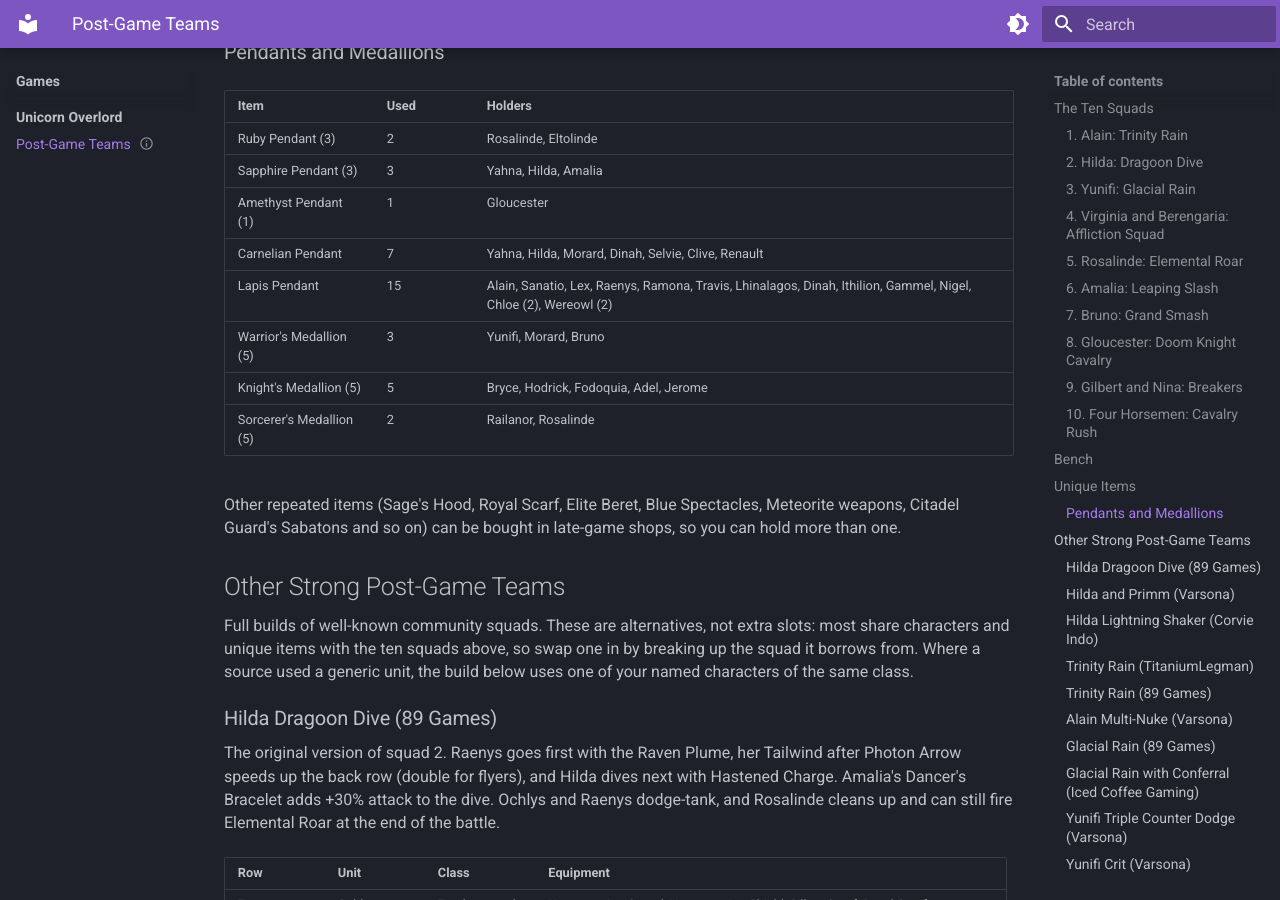
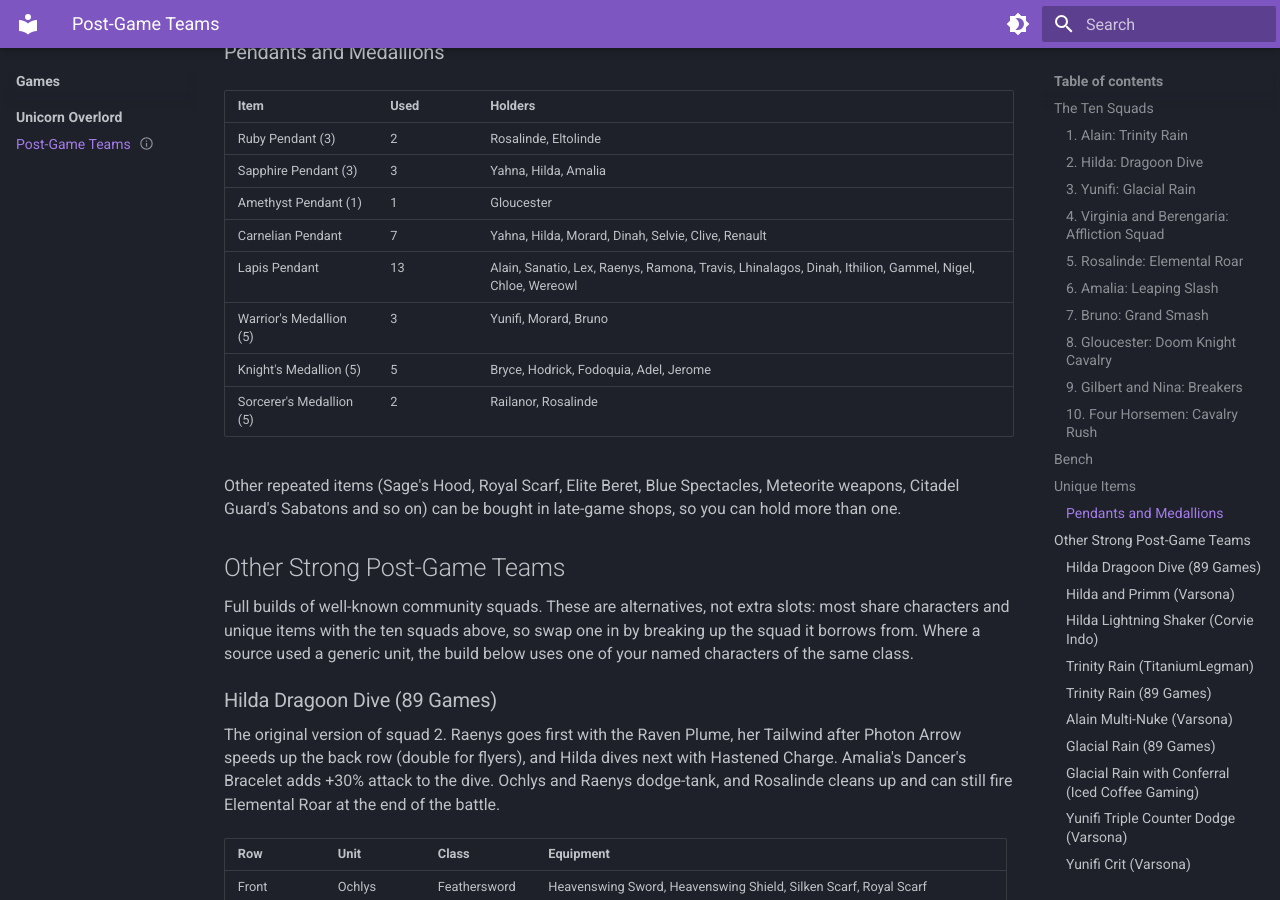
Before and after one commit to princeodd47/heygoodbuddy.com, an MkDocs documentation site: the page built from docs/games/unicorn-overlord/post-game-teams.md, in a window 1280 px wide and 900 px high, scrolled down 7379 px. Built offline with MkDocs 1.6.1 and Material for MkDocs 9.7.7, drawn with Linux system fonts in a browser that asks for light colours; some of the changed text lies outside the part shown.

Commit message:
Replace doubled Lapis Pendants on Chloe and the Wereowl in squad 6
Co-Authored-By: Claude Opus 5.5 <noreply@anthropic.com>

```diff
--- a/docs/games/unicorn-overlord/post-game-teams.md
+++ b/docs/games/unicorn-overlord/post-game-teams.md
@@ -541,7 +541,7 @@ Items you only have one of, and who holds them.
 | Sapphire Pendant (3) | 3 | Yahna, Hilda, Amalia |
 | Amethyst Pendant (1) | 1 | Gloucester |
 | Carnelian Pendant | 7 | Yahna, Hilda, Morard, Dinah, Selvie, Clive, Renault |
-| Lapis Pendant | 15 | Alain, Sanatio, Lex, Raenys, Ramona, Travis, Lhinalagos, Dinah, Ithilion, Gammel, Nigel, Chloe (2), Wereowl (2) |
+| Lapis Pendant | 13 | Alain, Sanatio, Lex, Raenys, Ramona, Travis, Lhinalagos, Dinah, Ithilion, Gammel, Nigel, Chloe, Wereowl |
 | Warrior's Medallion (5) | 3 | Yunifi, Morard, Bruno |
 | Knight's Medallion (5) | 5 | Bryce, Hodrick, Fodoquia, Adel, Jerome |
 | Sorcerer's Medallion (5) | 2 | Railanor, Rosalinde |
```
Also changed, not shown: other parts of docs/games/unicorn-overlord/post-game-teams.md (+3 -3 lines), notes/unicorn-overlord/post-game-teams-research.md (+6 -1 lines).
